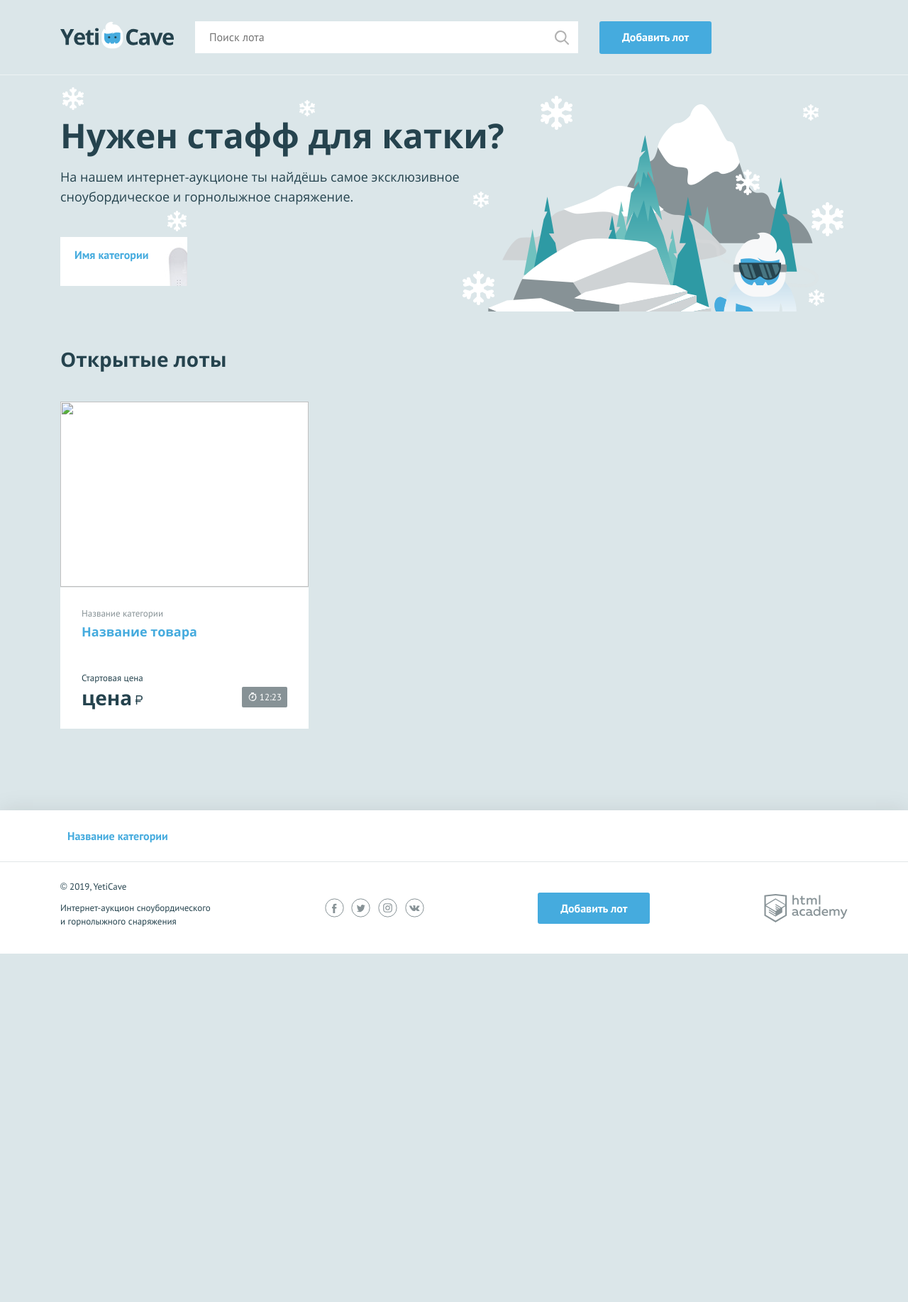
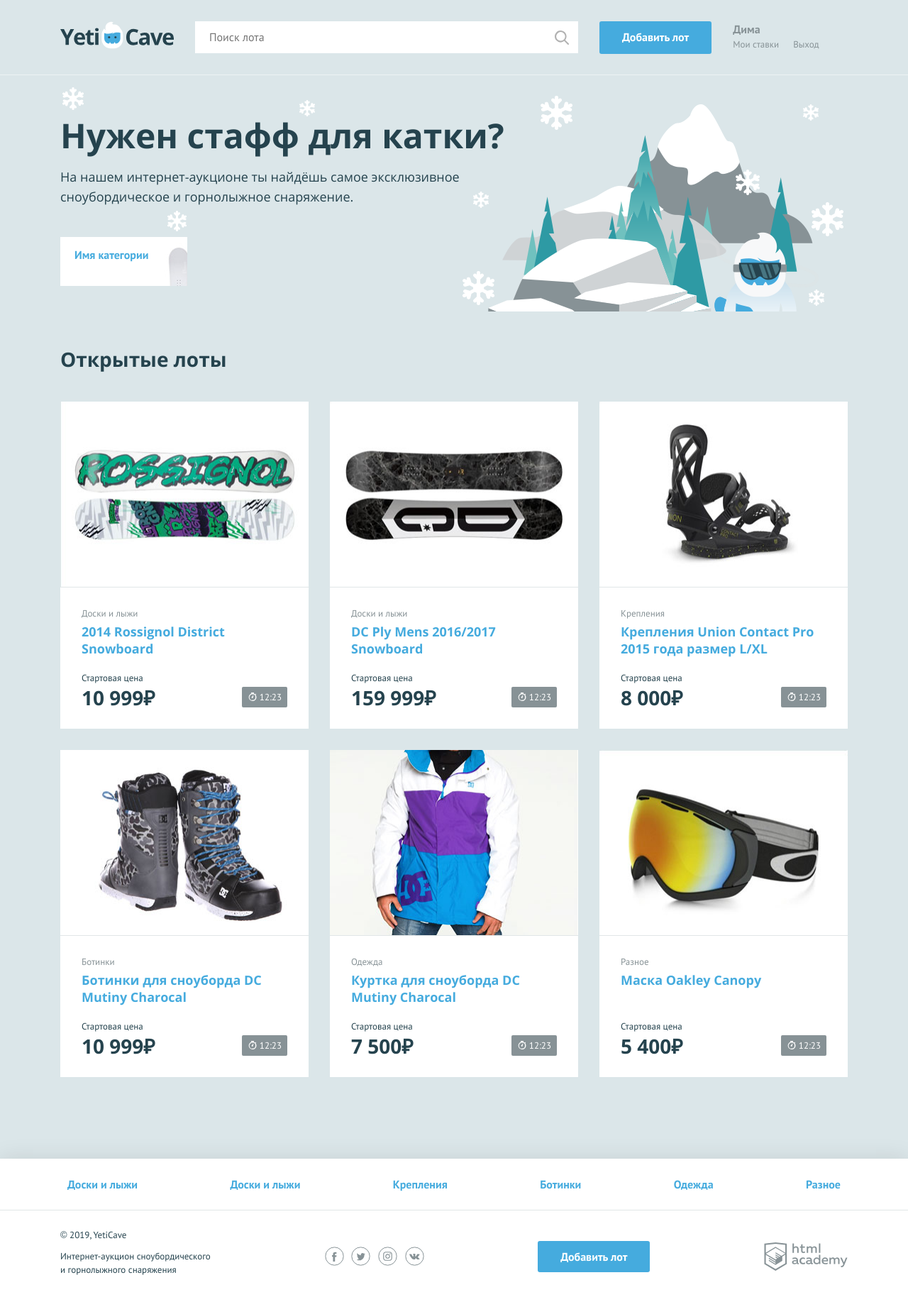
Before and after one commit to kingOfSauce/517275-yeticave-12, a PHP site: page / in a window 1280 px wide. Shown: the whole page at 71% size. Before the commit the page ends 1344 px from the top, so only its background shows below. Run offline with PHP 8.4, Linux system fonts and the light colour scheme.

Commit message:
Добавил функцию для форматирования цены карточки

```diff
--- a/index.php
+++ b/index.php
@@ -1,7 +1,7 @@
 <?php
 $is_auth = rand(0, 1);
 
-$user_name = ''; // укажите здесь ваше имя
+$user_name = 'Дима'; // укажите здесь ваше имя
 ?>
 <!DOCTYPE html>
 <html lang="ru">
@@ -27,9 +27,22 @@ $user_name = ''; // укажите здесь ваше имя
         <a class="main-header__add-lot button" href="pages/add-lot.html">Добавить лот</a>
 
         <nav class="user-menu">
-
-        <!-- здесь должен быть PHP код для показа меню и данных пользователя -->
-
+        <?php if($is_auth == 1): ?>
+            <div class="user-menu__logged">
+                <p><?=$user_name; ?></p>
+                <a class="user-menu__bets" href="pages/my-bets.html">Мои ставки</a>
+                <a class="user-menu__logout" href="#">Выход</a>
+  </div>
+        <?php else: ?>
+            <ul class="user-menu__list">
+    <li class="user-menu__item">
+      <a href="#">Регистрация</a>
+    </li>
+    <li class="user-menu__item">
+      <a href="#">Вход</a>
+    </li>
+  </ul>
+        <?php endif; ?>
         </nav>
     </div>
 </header>
@@ -39,7 +52,59 @@ $user_name = ''; // укажите здесь ваше имя
         <h2 class="promo__title">Нужен стафф для катки?</h2>
         <p class="promo__text">На нашем интернет-аукционе ты найдёшь самое эксклюзивное сноубордическое и горнолыжное снаряжение.</p>
         <ul class="promo__list">
-            <!--заполните этот список из массива категорий-->
+            <?php
+                $cat = ["Ботинки", "Одежда", "Инструменты", "Разное"];
+                $lots = [
+                    [
+                        'title' => '2014 Rossignol District Snowboard',
+                        'category' => 'Доски и лыжи',
+                        'price' => '10999',
+                        'URL' => 'img/lot-1.jpg'
+                    ],
+                    [
+                        'title' => 'DC Ply Mens 2016/2017 Snowboard',
+                        'category' => 'Доски и лыжи',
+                        'price' => '159999',
+                        'URL' => 'img/lot-2.jpg'
+                    ],
+                    [
+                        'title' => 'Крепления Union Contact Pro 2015 года размер L/XL',
+                        'category' => 'Крепления',
+                        'price' => '8000',
+                        'URL' => '	img/lot-3.jpg'
+                    ],
+                    [
+                        'title' => 'Ботинки для сноуборда DC Mutiny Charocal',
+                        'category' => 'Ботинки',
+                        'price' => '10999',
+                        'URL' => 'img/lot-4.jpg'
+                    ],
+                    [
+                        'title' => 'Куртка для сноуборда DC Mutiny Charocal',
+                        'category' => 'Одежда',
+                        'price' => '7500',
+                        'URL' => 'img/lot-5.jpg'
+                    ],
+                    [
+                        'title' => 'Маска Oakley Canopy',
+                        'category' => 'Разное',
+                        'price' => '5400',
+                        'URL' => 'img/lot-6.jpg'
+                    ]
+                ];
+                function formatting ($num) {
+                    $num = ceil($num);
+                    if ($num < 1000) {
+                        $num = $num . "₽";
+                        print($num);
+                    } else if ($num >= 1000) {
+                        $num = number_format($num, 0, ',', ' ');
+                        $num = $num . "₽";
+                        print($num);
+                    }
+                    return 0;
+                }
+            ?>
             <li class="promo__item promo__item--boards">
                 <a class="promo__link" href="pages/all-lots.html">Имя категории</a>
             </li>
@@ -51,17 +116,18 @@ $user_name = ''; // укажите здесь ваше имя
         </div>
         <ul class="lots__list">
             <!--заполните этот список из массива с товарами-->
+            <?php foreach ($lots as $key => $val): ?>
             <li class="lots__item lot">
                 <div class="lot__image">
-                    <img src="" width="350" height="260" alt="">
+                    <img src="<?=$val['URL']; ?>" width="350" height="260" alt="">
                 </div>
                 <div class="lot__info">
-                    <span class="lot__category">Название категории</span>
-                    <h3 class="lot__title"><a class="text-link" href="pages/lot.html">Название товара</a></h3>
+                    <span class="lot__category"><?=$val['category']; ?></span>
+                    <h3 class="lot__title"><a class="text-link" href="pages/lot.html"><?=$val['title']; ?></a></h3>
                     <div class="lot__state">
                         <div class="lot__rate">
                             <span class="lot__amount">Стартовая цена</span>
-                            <span class="lot__cost">цена<b class="rub">р</b></span>
+                            <span class="lot__cost"><?php formatting($val['price']); ?></span>
                         </div>
                         <div class="lot__timer timer">
                             12:23
@@ -69,6 +135,7 @@ $user_name = ''; // укажите здесь ваше имя
                     </div>
                 </div>
             </li>
+            <?php endforeach; ?>
         </ul>
     </section>
 </main>
@@ -78,9 +145,11 @@ $user_name = ''; // укажите здесь ваше имя
     <nav class="nav">
         <ul class="nav__list container">
             <!--заполните этот список из массива категорий-->
+            <?php foreach($lots as $key => $val): ?>
             <li class="nav__item">
-                <a href="pages/all-lots.html">Название категории</a>
+                <a href="pages/all-lots.html"><?=$val['category']; ?></a>
             </li>
+            <?php endforeach; ?>
         </ul>
     </nav>
     <div class="main-footer__bottom container">
```
